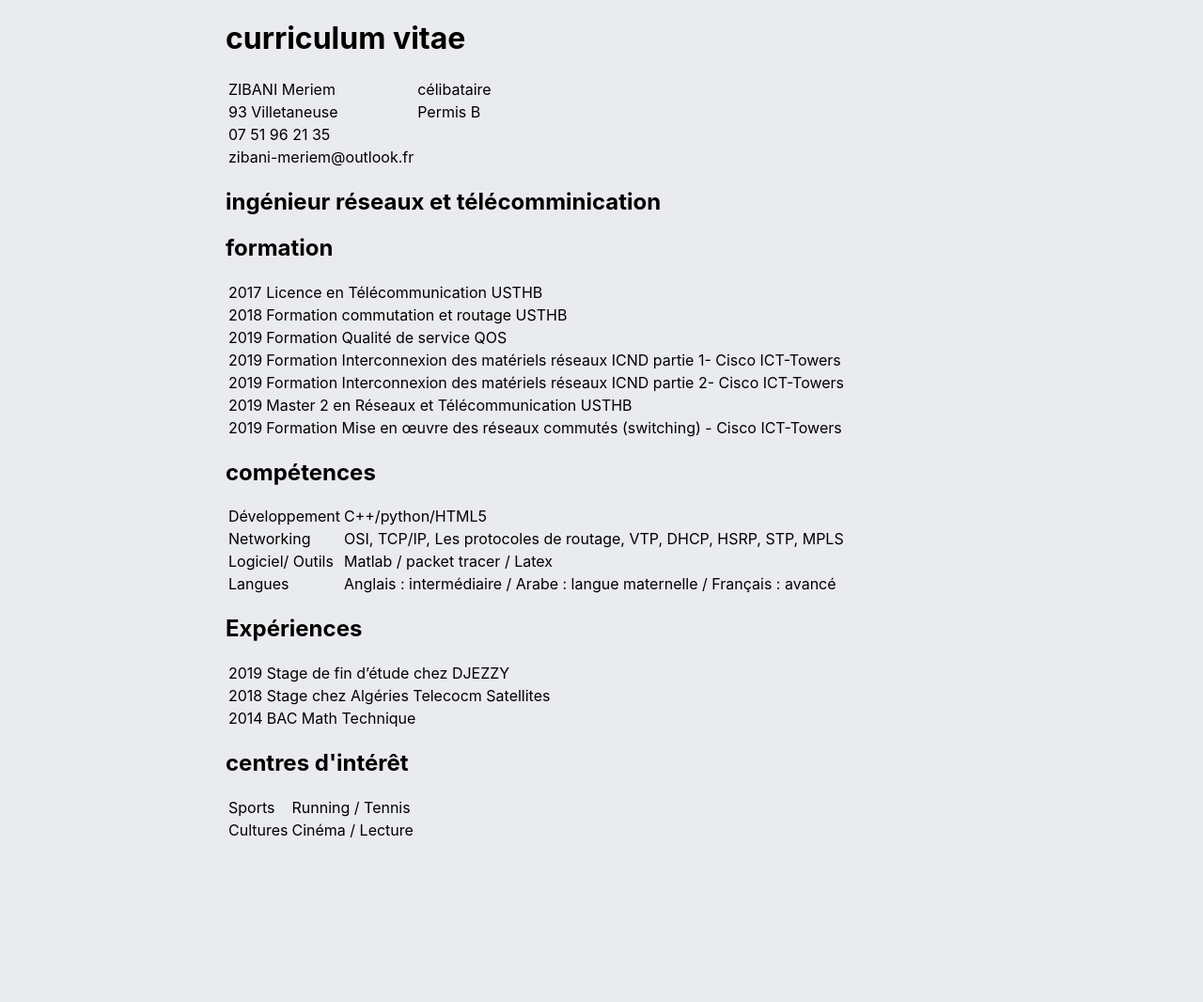
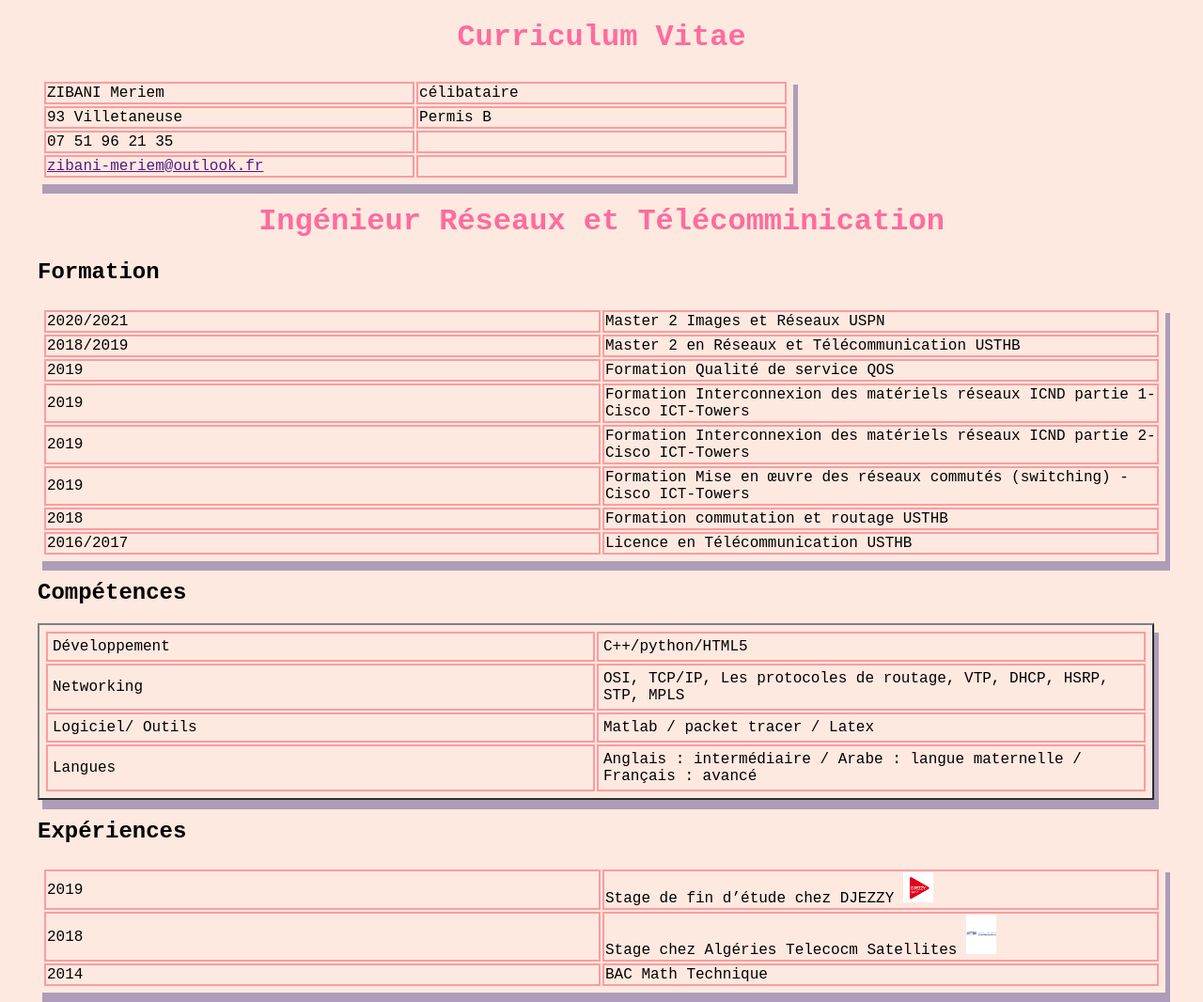
Before and after one commit to zibani2020/TP-appli-web, a plain HTML site: page tp1/index.html in a window 1280 px wide. Shown: the top 1066 px of the page at 94% size. Before the commit the page ends 896 px from the top, so only its background shows below. Drawn offline with Linux system fonts and the light colour scheme.

Commit message:
mise a jour

```diff
--- a/tp1/index.css
+++ b/tp1/index.css
@@ -0,0 +1,34 @@
+ h1{
+  color:#fd6c9e;
+
+  text-align: center;
+}
+
+ body{
+              background-color: #fde9e0;
+              font-family: system, -apple-system, ".SFNSText-Regular", "San Francisco", "Roboto", "Segoe UI", "Helvetica Neue", "Lucida Grande", sans-serif;
+              font-size: 16px;
+              margin: 0 auto;
+              max-width: 1200px;
+          }
+
+
+
+
+
+
+table{
+width :100%
+border: 1px solid;
+padding: 5px;
+box-shadow: 5px 10px rgba(43, 25, 110, 0.37) ;
+}
+
+
+
+td {
+ border-width:2px;
+ border-style:solid;
+ border-color:#fd9c9e;
+ width:30%;
+ }
--- a/tp1/index.html
+++ b/tp1/index.html
@@ -1,4 +1,5 @@
 <!doctype html>
+
 <html>
     <head>
         <meta charset="utf-8">
@@ -10,23 +11,15 @@
         <link rel="apple-touch-icon" href="apple-touch-icon.png">
         <!-- Place favicon.ico in the root directory -->
 
-        <style>
-          body{
-              background-color: #e9ebee;
-              font-family: system, -apple-system, ".SFNSText-Regular", "San Francisco", "Roboto", "Segoe UI", "Helvetica Neue", "Lucida Grande", sans-serif;
-              font-size: 16px;
-              margin: 0 auto;
-              max-width: 800px;
-          }
-        </style>
 
-        <!-- Code à dé-commenter si besoin de fichier CSS ou JS -->
-        <!--<link rel="stylesheet" href="style.css">-->
-        <!--<script src="main.js"></script>-->
+
+        <Code à dé-commenter si besoin de fichier CSS ou JS >
+        <link rel="stylesheet" href="index.css">
+        <script src="main.js"></script>
 
   <body>
 
-    <h1>curriculum vitae</h1>
+    <h1>Curriculum Vitae</h1>
 
     <table>
       <thead>
@@ -52,7 +45,7 @@
 
            </tr>
            <tr>
-             <td>zibani-meriem@outlook.fr</td>
+             <td colspan="1"><a href="">zibani-meriem@outlook.fr</td>
              <td></td>
 
            </tr>
@@ -63,27 +56,27 @@
 
 
     </table>
-    <h2>ingénieur réseaux et télécomminication</h2>
-    <h2>formation</h2>
+    <h1>Ingénieur Réseaux et Télécomminication</h1>
+    <h2>Formation</h2>
 
-    <table>
-      <thead>
+    <table >
+    <tbody>
+
              <tr>
-                  <td>2017</td>
-                  <td>Licence en Télécommunication USTHB</td>
+                  <td>2020/2021</td>
+                  <td >  Master 2 Images et Réseaux USPN</td>
 
 
             </tr>
-      </thead>
 
-      <tbody>
-            <tr>
-                <td>2018</td>
-                <td>Formation commutation et routage USTHB</td>
+             <tr>
+               <td>2018/2019</td>
+               <td>Master 2 en Réseaux et Télécommunication USTHB</td>
+
 
            </tr>
 
-           <tr>
+                      <tr>
                <td>2019</td>
                <td>Formation Qualité de service QOS </td>
 
@@ -91,32 +84,45 @@
            </tr>
           <tr>
                <td>2019</td>
-               <td>Formation Interconnexion des matériels réseaux  ICND partie 1- Cisco ICT-Towers
-</td>
+               <td>Formation Interconnexion des matériels réseaux  ICND partie 1- Cisco ICT-Towers  </td>
 
-
-           </tr>
-        <tr>
-               <td>2019</td>
-               <td>Formation  Interconnexion des matériels réseaux  ICND partie 2- Cisco ICT-Towers
-</td>
-
-
-           </tr>
-        <tr>
-               <td>2019</td>
-               <td>Master 2 en Réseaux et Télécommunication USTHB</td>
 
 
            </tr>
 
-         <tr>
+        <tr>
                <td>2019</td>
-               <td> Formation  Mise en œuvre des réseaux commutés (switching) - Cisco ICT-Towers
-</td>
+               <td>Formation  Interconnexion des matériels réseaux  ICND partie 2- Cisco ICT-Towers </td>
+
 
 
            </tr>
+
+
+         <tr>
+               <td>2019</td>
+               <td> Formation  Mise en œuvre des réseaux commutés (switching) - Cisco ICT-Towers </td>
+
+
+
+           </tr>
+
+              <tr>
+                <td>2018</td>
+                <td>Formation commutation et routage USTHB</td>
+
+           </tr>
+
+
+
+         <tr>
+                  <td>2016/2017</td>
+                  <td>Licence en Télécommunication USTHB</td>
+
+
+            </tr>
+
+
 
       </tbody>
 
@@ -125,9 +131,9 @@
 
     </table>
 
-    <h2> compétences </h2>
+    <h2> Compétences </h2>
 
-    <table>
+    <table border="2" cellpadding="5" width="99%">
 
 
       <tbody>
@@ -172,13 +178,13 @@
       <tbody>
             <tr>
                 <td>  2019  </td>
-                <td>Stage de fin d’étude chez DJEZZY  </td>
+                <td colspan="1">Stage de fin d’étude chez DJEZZY   <img src="djezzy.png" width="32"/> </td>
 
            </tr>
 
            <tr>
                <td>2018</td>
-               <td>Stage chez Algéries Telecocm Satellites </td>
+               <td>Stage chez Algéries Telecocm Satellites <img src="ATS.png" width="32"/>  </td>
 
 
            </tr>
@@ -196,7 +202,7 @@
 
     </table>
 
-     <h2>centres d'intérêt </h2>
+     <h2>Centres d'intérêt </h2>
 
          <table>
       <tbody>
```
Also changed, not shown: tp1/ATS.png (added), tp1/djezzy.png (added).
